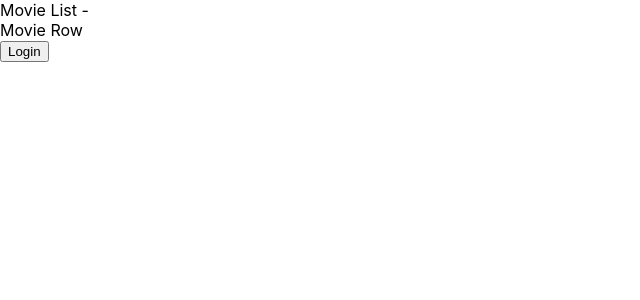
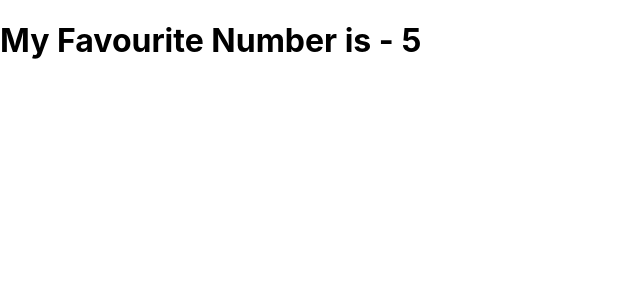
Before and after one commit to Arafat-alim/react-advanced, a React (Create React App) app: page / in a window 1280 px wide. Shown: the top 300 px of the page, without its empty margins (0-640 px from the left). Built offline with nearby package versions, Linux system fonts and the light colour scheme.

Commit message:
going more deeper on the Higher order function

```diff
--- /dev/null
+++ b/src/Application.js
@@ -0,0 +1,13 @@
+import React from "react";
+import { withFavouriteNumber } from "./hoc/withFavouriteNumber";
+
+const Application = (props) => {
+  return (
+    <div>
+      <h1>My Favourite Number is - {props.favouriteNumber}</h1>
+    </div>
+  );
+};
+
+const FavNumber = withFavouriteNumber(Application);
+export default FavNumber;
--- /dev/null
+++ b/src/hoc/withFavouriteNumber.js
@@ -0,0 +1,8 @@
+import React from "react";
+
+export function withFavouriteNumber(component) {
+  const Component = component;
+  return function (props) {
+    return <Component {...props} favouriteNumber={5} />;
+  };
+}
--- a/src/index.js
+++ b/src/index.js
@@ -1,11 +1,12 @@
 import React from "react";
 import ReactDOM from "react-dom/client";
 import "./index.css";
-import App from "./App";
+// import App from "./App";
+import Application from "./Application";
 
 const root = ReactDOM.createRoot(document.getElementById("root"));
 root.render(
   <React.StrictMode>
-    <App />
+    <Application />
   </React.StrictMode>
 );
```
